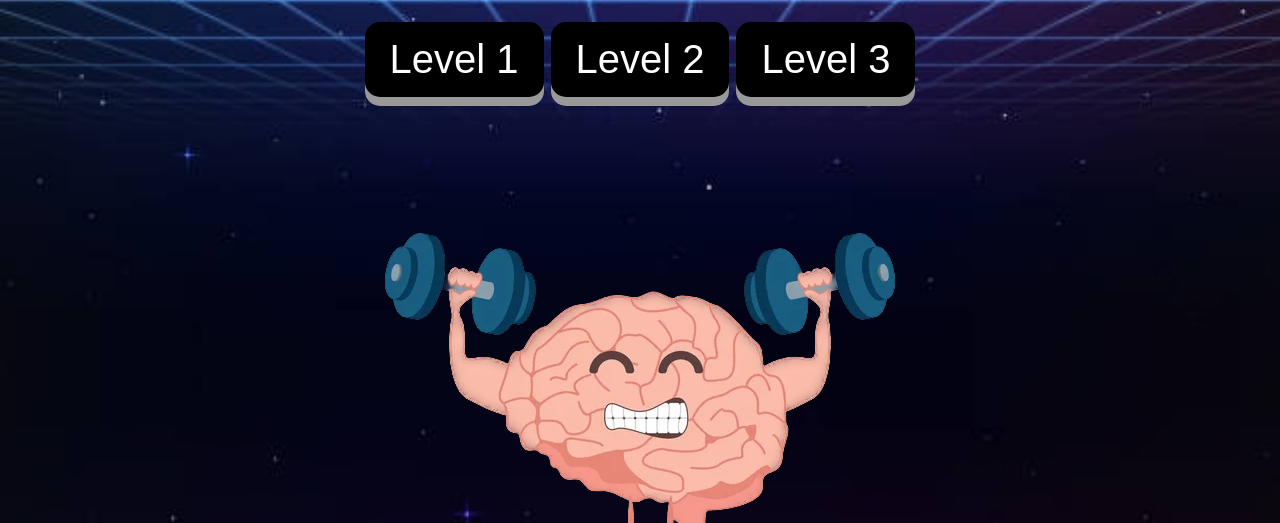
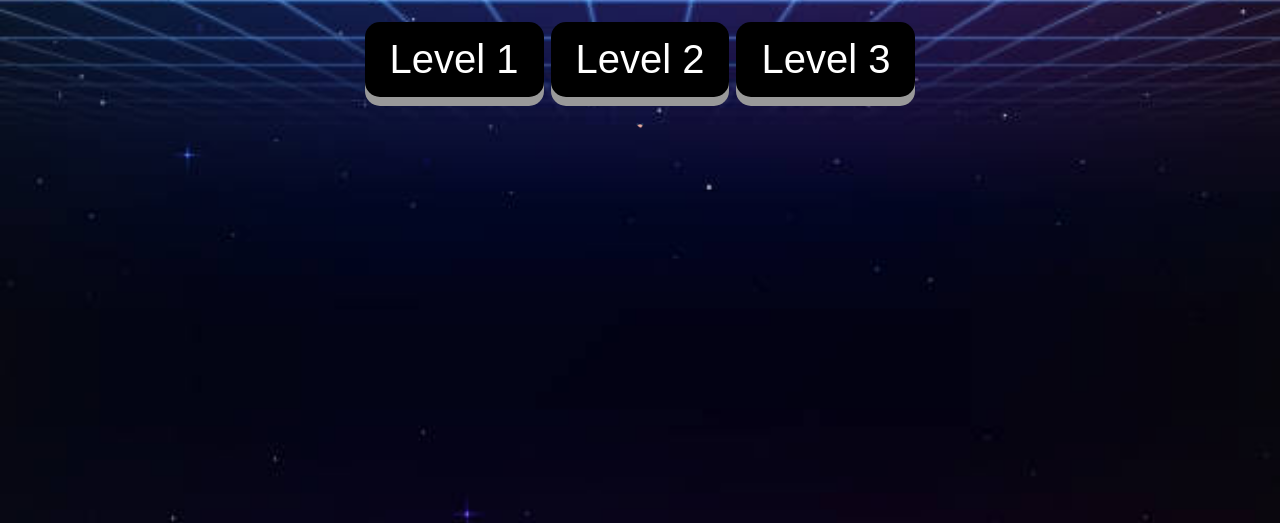
Before and after one commit to mayteozoria/Memory_game, a plain HTML site: page index.html in a window 1280 px wide. Shown: the part 277-800 px from the top of the page. Drawn offline with Linux system fonts and the light colour scheme.

Commit message:
resize images

```diff
--- a/style.css
+++ b/style.css
@@ -40,6 +40,15 @@ p{
 .start {
   text-align: center;
 
+}
+
+img{
+  border-radius: 8px;
+  padding: 5px;
+  width: 80%;
+  height: 90%;
+
+  width: 8px;
 }
 .card{
   width: 100%;
```
